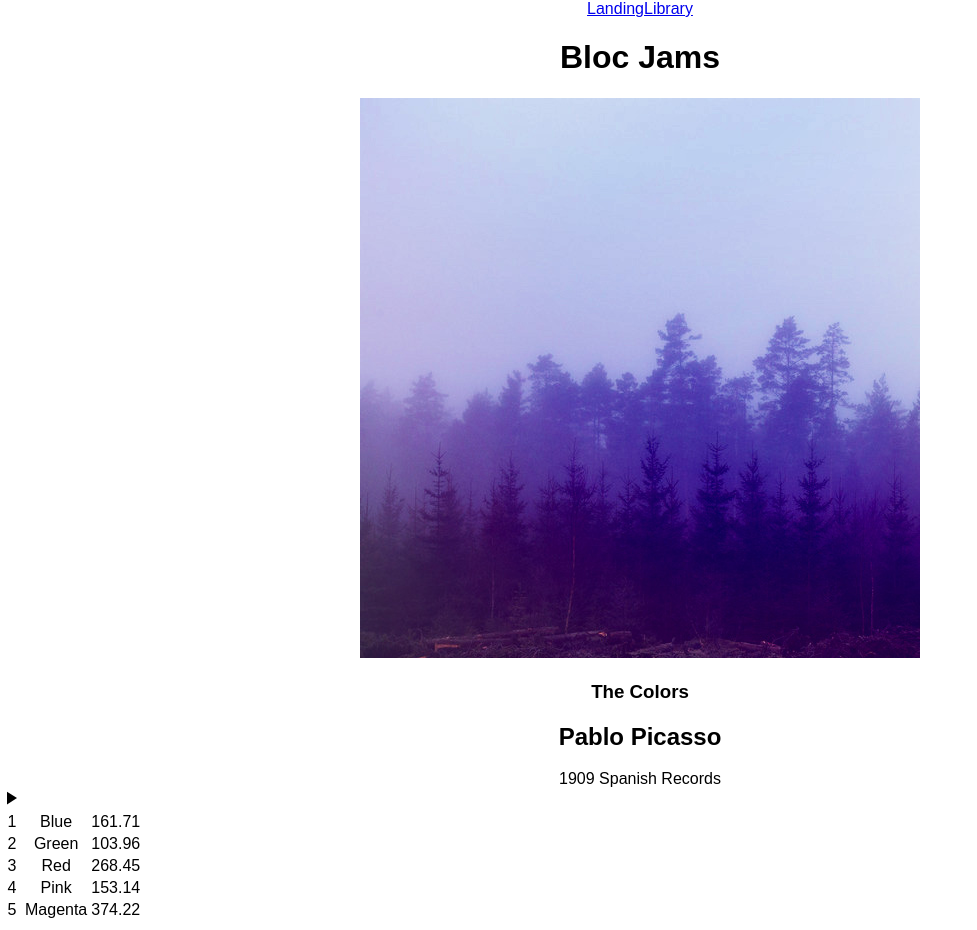
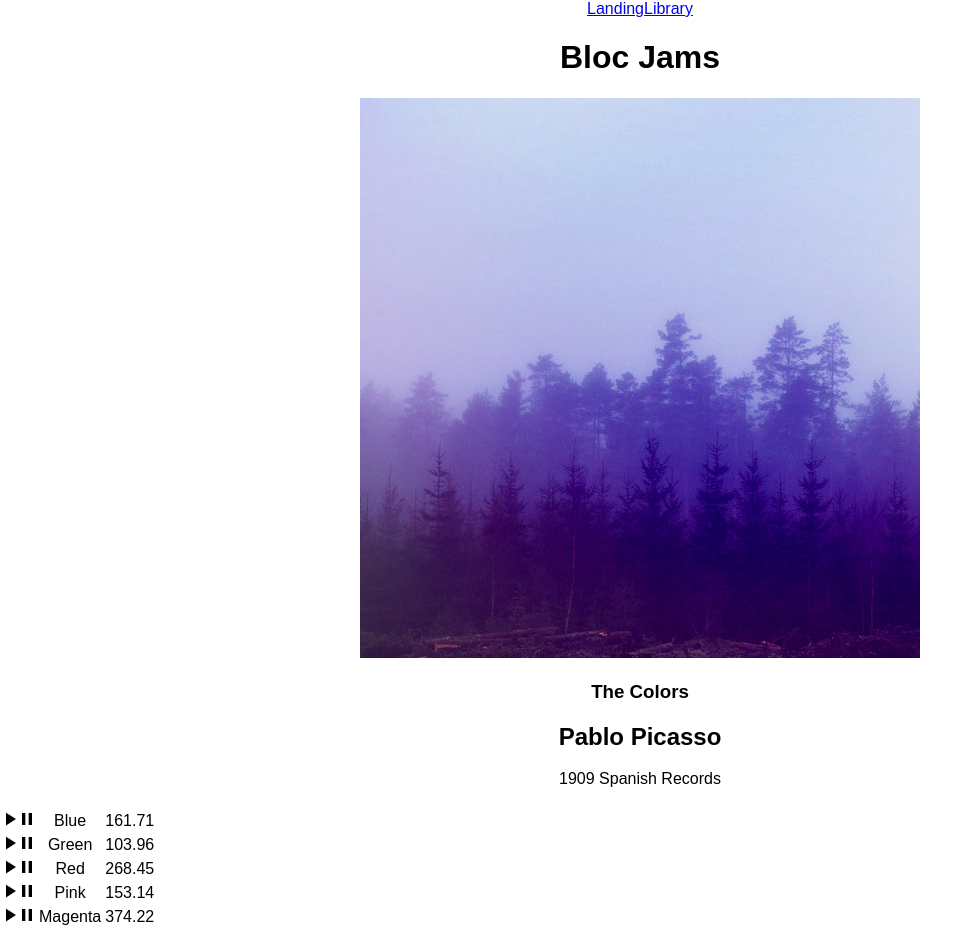
Before and after one commit to taylorking/bloc-jams-react, a React (Create React App) app: page /album/the-colors in a window 1280 px wide. Shown: the whole page, without its empty margins (0-977 px from the left). Built offline with nearby package versions, Linux system fonts and the light colour scheme.

Commit message:
playback button

```diff
--- a/src/components/Album.js
+++ b/src/components/Album.js
@@ -74,7 +74,6 @@ import Ionicon from 'react-ionicons';
         </section>
         <table id="song-list">
         <span>
-        <ion-icon name="play"></ion-icon>
         </span>
         <span>
          <colgroup>
@@ -85,13 +84,11 @@ import Ionicon from 'react-ionicons';
          </span>
          <tbody>
 
-
-
-
          {
    this.state.album.songs.map((song, index) => {
        return <tr className="song" key={index} onClick={() => this.handleSongClick(song)} >
-       <td> {index + 1}</td>
+       <td> {<ion-icon name="play"></ion-icon>}
+       {<ion-icon name="pause"></ion-icon>}</td>
        <td> {song.title}</td>
        <td> {song.duration}</td>
        </tr>
@@ -107,4 +104,7 @@ import Ionicon from 'react-ionicons';
    }
  }
 
+
+
+
 export default Album;
```
